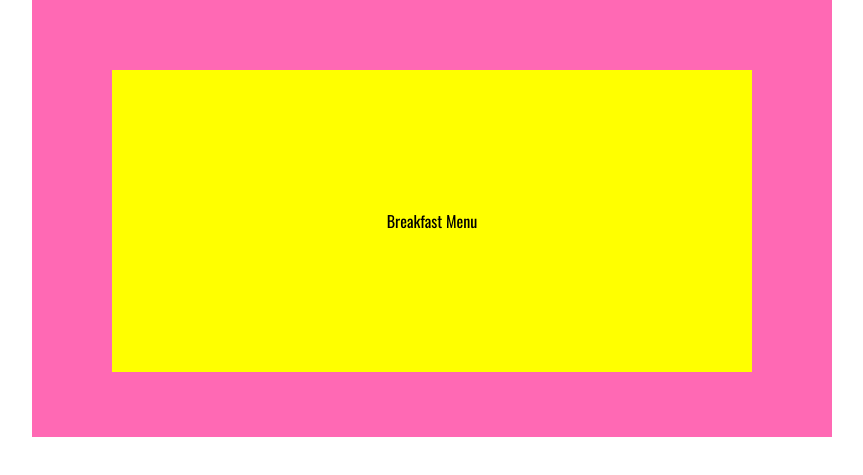
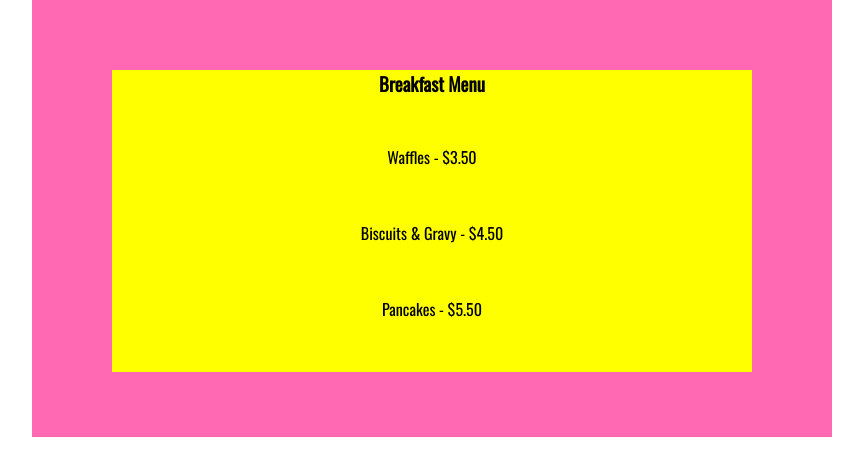
Before and after one commit to nej903/RestaurantMenu, a plain HTML site: page index.html in a window 1280 px wide. Shown: the part 303-778 px from the top of the page, without its empty margins (208-1071 px from the left). Drawn offline with nearby package versions, Linux system fonts and the light colour scheme.

Commit message:
added fake food items

```diff
--- /dev/null
+++ b/food.json
@@ -0,0 +1,34 @@
+[
+  {
+    "food": "breakfast",
+    "items": [
+      { "food": "waffles", "price": 3.5 },
+      { "food": "biscuits & gravy", "price": 4.5 },
+      { "food": "pancakes", "price": 5.5 }
+    ]
+  },
+  {
+    "food": "lunch",
+    "items": [
+      { "food": "sandwich", "price": 4.75 },
+      { "food": "soup", "price": 3.75 },
+      { "food": "salad", "price": 5.75 }
+    ]
+  },
+  {
+    "food": "dinner",
+    "items": [
+      { "food": "steak", "price": 9.99 },
+      { "food": "fish", "price": 7.99 },
+      { "food": "chicken", "price": 8.99 }
+    ]
+  },
+  {
+    "food": "dessert",
+    "items": [
+      { "food": "ice cream", "price": 5.0 },
+      { "food": "pie", "price": 6.0 },
+      { "food": "cake", "price": 3.0 }
+    ]
+  }
+]
--- a/index.html
+++ b/index.html
@@ -22,10 +22,10 @@
         </ul>
       </div>
       <section class="menus center">
-        <div class="no-show active" id="breakfast">Breakfast Menu</div>
-        <div class="no-show" id="lunch">Lunch Menu</div>
-        <div class="no-show" id="dinner">Dinner Menu</div>
-        <div class="no-show" id="dessert">Dessert</div>
+        <div class="no-show active" id="breakfast"><h3>Breakfast Menu</h3></div>
+        <div class="no-show" id="lunch"><h3>Lunch Menu</h3></div>
+        <div class="no-show" id="dinner"><h3>Dinner Menu</h3></div>
+        <div class="no-show" id="dessert"><h3>Dessert</h3></div>
       </section>
     </div>
   </body>
--- a/main.css
+++ b/main.css
@@ -70,6 +70,7 @@ a {
 
 .active {
   display: flex;
+  flex-direction: column;
   justify-content: center;
   align-items: center;
   width: 80%;
--- a/menu.js
+++ b/menu.js
@@ -14,3 +14,29 @@ const showMenu = (el) => {
   const menuItem = document.getElementById(menuId);
   menuItem.classList.toggle("active");
 };
+
+fetch("food.json")
+  .then((response) => response.json())
+  .then((data) => displayFood(data))
+  .catch((error) => console.log(error));
+
+const displayFood = (data) => {
+  data.forEach((food) => {
+    const { food: content, items } = food;
+    const meal = menus.find((el) => el.id.includes(content));
+    items.forEach((item) => {
+      const { food, price } = item;
+      const pTag = document.createElement("p");
+      pTag.innerText = `${titleCase(food)} - $${parseFloat(price).toFixed(2)}`;
+      meal.appendChild(pTag);
+    });
+  });
+};
+
+const titleCase = (str) => {
+  var strAr = str.toLowerCase().split(" ");
+  for (var i = 0; i < strAr.length; i++) {
+    strAr[i] = strAr[i].charAt(0).toUpperCase() + strAr[i].slice(1);
+  }
+  return strAr.join(" ");
+};
```
